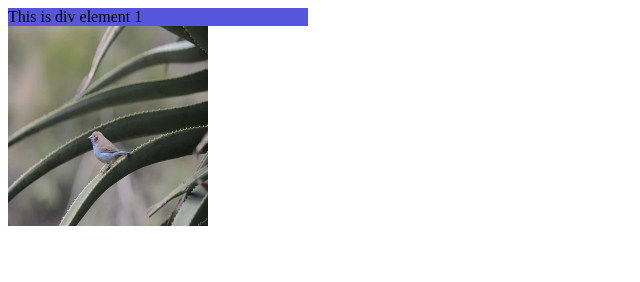
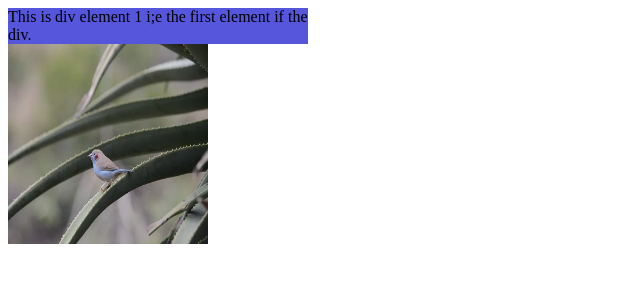
Before and after one commit to yash7raut/A-Responsive-site-Blueladder, a plain HTML site: page width-height.html in a window 1280 px wide. Shown: the whole page, without its empty margins (0-640 px from the left). Drawn offline with Linux system fonts and the light colour scheme.

Commit message:
cahged the div

```diff
--- a/width-height.html
+++ b/width-height.html
@@ -5,7 +5,7 @@
     </head>
     <body>
         <div style="width: 300px;;background-color: #5656dd;">
-            This is div element 1
+            This is div element 1 i;e the first element if the div.
         </div>
 
         <img  src= "img/bird1.jpg" alt="A Bird" width="200" height="200">
```
